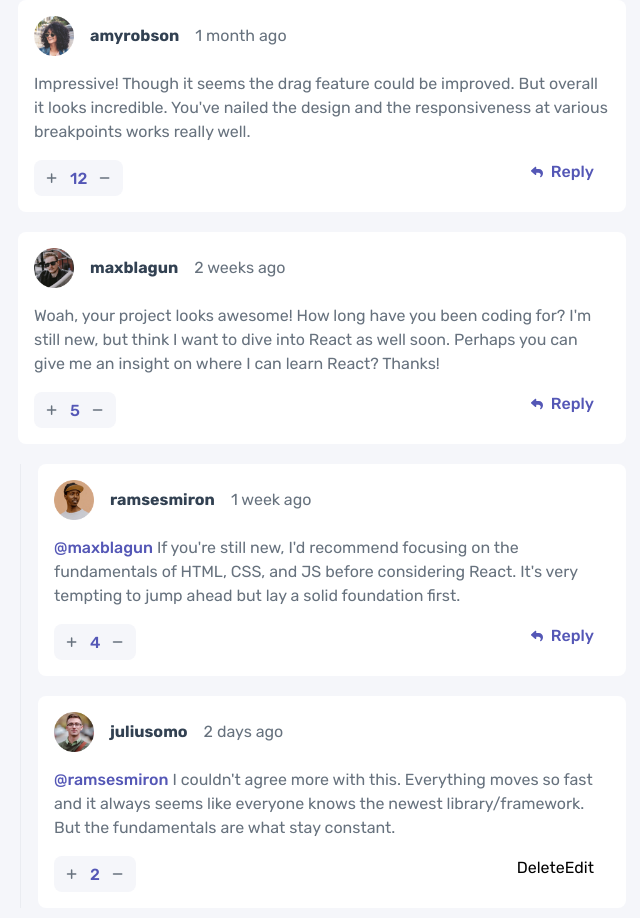
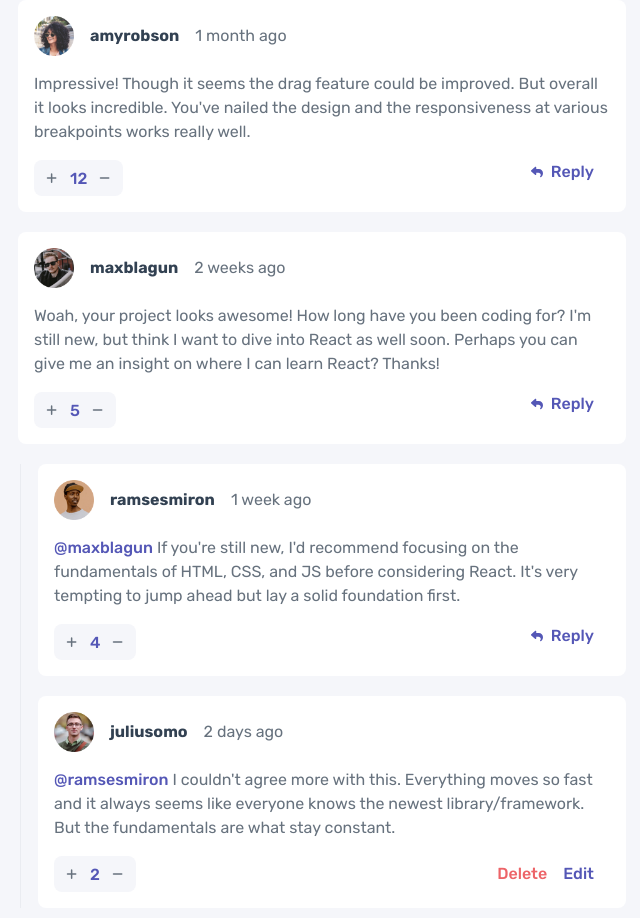
Before and after one commit to lloydjohnlandeza/interactive-comments-section, a Vue app: page / in a window 1280 px wide. Shown: the top 918 px of the page, without its empty margins (14-654 px from the left). Built offline with nearby package versions, Linux system fonts and the light colour scheme.

Commit message:
add colors to button

```diff
--- a/src/components/AppComment.vue
+++ b/src/components/AppComment.vue
@@ -162,11 +162,11 @@
           Reply
         </button>
       </div>
-      <div v-else class="col-start-2 ml-auto max-w-max">
-        <button class="btn-soft-red" @click="deleteComment(index)">
+      <div v-else class="flex col-start-2 ml-auto max-w-max gap-4">
+        <button class="text-soft-red fill-soft-red font-medium hover:opacity-70 transition-all" @click="deleteComment(index)">
           Delete
         </button>
-        <button @click="isEdting = !isEdting">
+        <button class="text-moderate-blue fill-moderate-blue font-medium hover:opacity-70 transition-all" @click="isEdting = !isEdting">
           Edit
         </button>
       </div>
```
